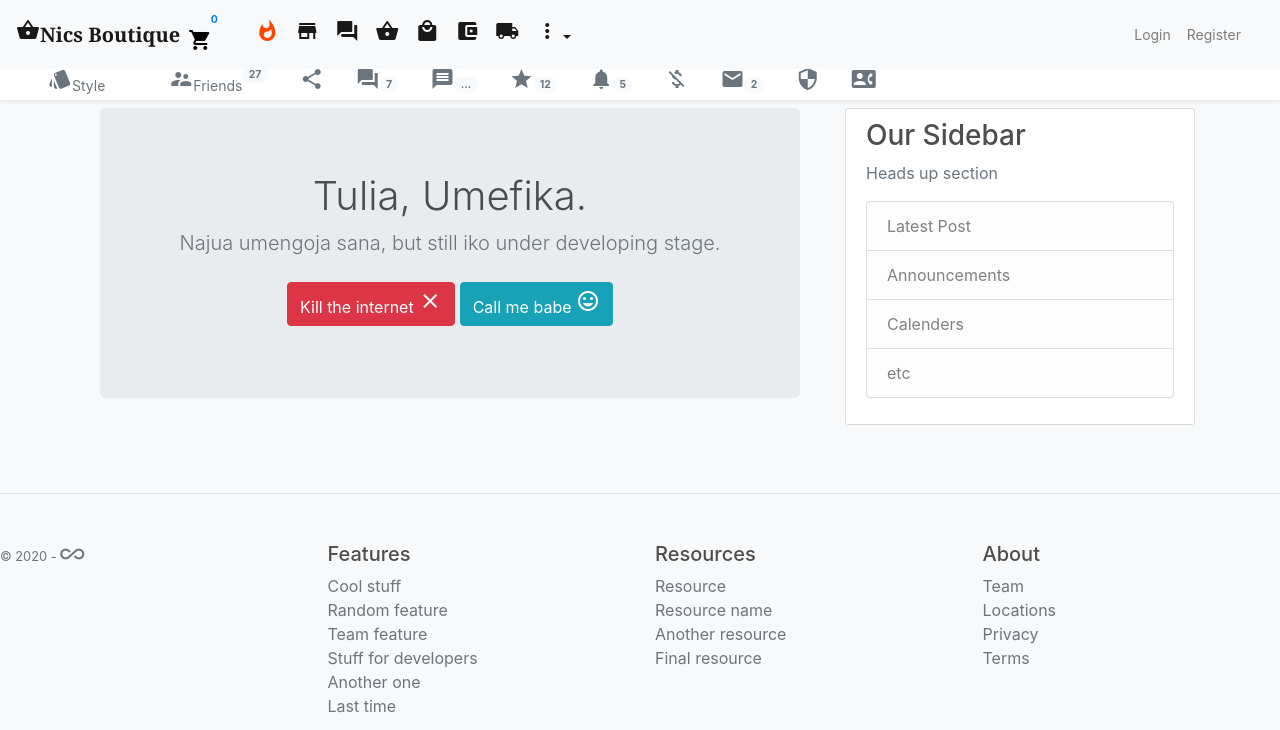
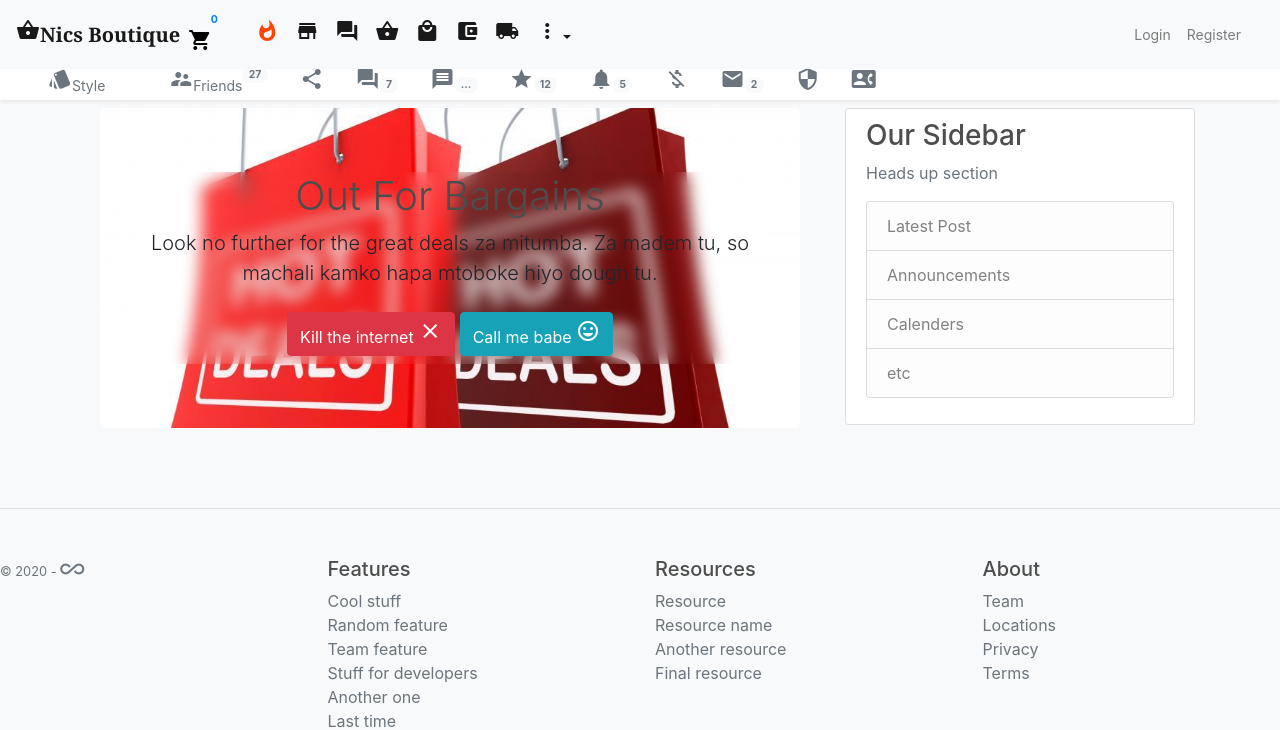
Before and after one commit to d-bitok/nicsboutiqueApp, a Django app: page /boutique/ in a window 1280 px wide. Shown: the top 730 px of the page. Run offline with Django 3.2, Linux system fonts and the light colour scheme; data that the repository does not hold is empty; some libraries are stand-ins or nearby versions.

Commit message:
Hot Deals

```diff
--- a/boutiqueApp/templates/boutiqueApp/base.html
+++ b/boutiqueApp/templates/boutiqueApp/base.html
@@ -66,6 +66,7 @@
         }
         console.log('Cart:', cart)
     </script>
+
 </head>
 
 <body class="bg-light">
--- a/boutiqueApp/templates/boutiqueApp/boutique.html
+++ b/boutiqueApp/templates/boutiqueApp/boutique.html
@@ -1,14 +1,26 @@
-{% extends "boutiqueApp/base.html" %} {% block content %}
+{% extends "boutiqueApp/base.html" %} {% load static %} {% block content %}
 <main class="container" role="main">
-
-    <section class="jumbotron text-center">
-        <div class="container">
-            <h1>Tulia, Umefika.</h1>
-            <p class="lead text-muted">Najua umengoja sana, but still iko under developing stage.</p>
-            <p>
-                <a href="https://hips.hearstapps.com/pop.h-cdn.co/assets/17/24/1497533116-not-dead.gif?crop=0.8166666666666667xw:1xh;center,top&resize=640:*" class="btn btn-danger my-2">Kill the internet <i class="material-icons large">clear</i></a>
-                <a href="https://media.tenor.com/images/88426c4a91833f216e1d6370b3a59560/tenor.gif" class="btn btn-info my-2">Call me babe <i class="material-icons">mood</i></a>
-            </p>
+    <style>
+        .bg-imgs {
+            /* The image used */
+            background-image: url("{% static 'boutiqueApp/images/bargains.jpg' %}");
+            height: 100%;
+            /* Center and scale the image nicely */
+            background-position: center;
+            background-repeat: no-repeat;
+            background-size: cover;
+        }
+    </style>
+    <section class="jumbotron text-center bg-imgs">
+        <div class="parallax-container ">
+            <div class="container" style="backdrop-filter: blur(8px);">
+                <h1 class="text-black">Out For Bargains</h1>
+                <p class="lead text-black">Look no further for the great deals za mitumba. Za madem tu, so machali kamko hapa mtoboke hiyo dough tu.</p>
+                <p>
+                    <a href="https://hips.hearstapps.com/pop.h-cdn.co/assets/17/24/1497533116-not-dead.gif?crop=0.8166666666666667xw:1xh;center,top&resize=640:*" class="btn btn-danger my-2">Kill the internet <i class="material-icons large">clear</i></a>
+                    <a href="https://media.tenor.com/images/88426c4a91833f216e1d6370b3a59560/tenor.gif" class="btn btn-info my-2">Call me babe <i class="material-icons">mood</i></a>
+                </p>
+            </div>
         </div>
     </section>
     <div class="row">
```
Also changed, not shown: boutiqueApp/static/boutiqueApp/images/badge.jpg (added), boutiqueApp/static/boutiqueApp/images/bargains.jpg (added).
